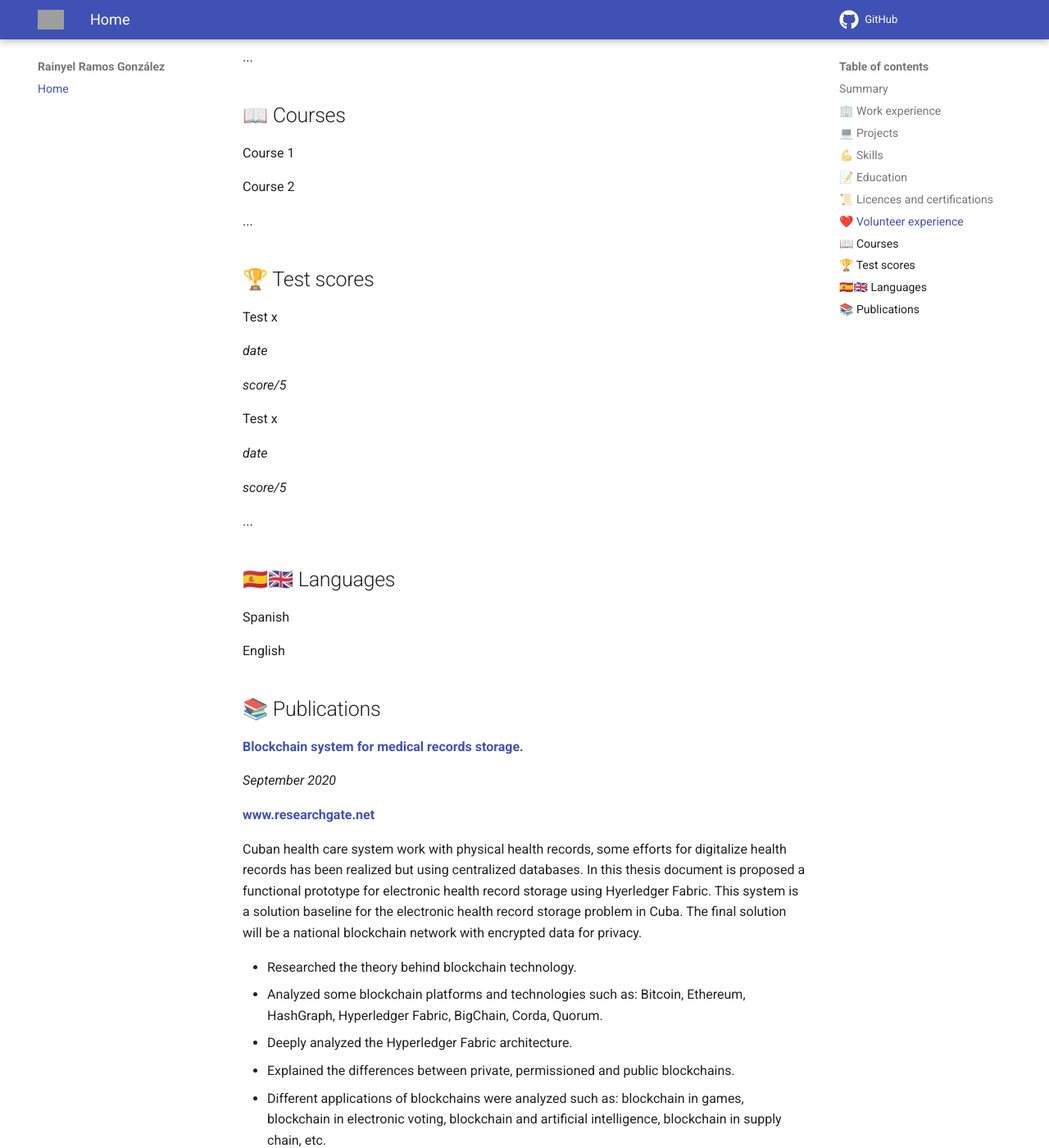
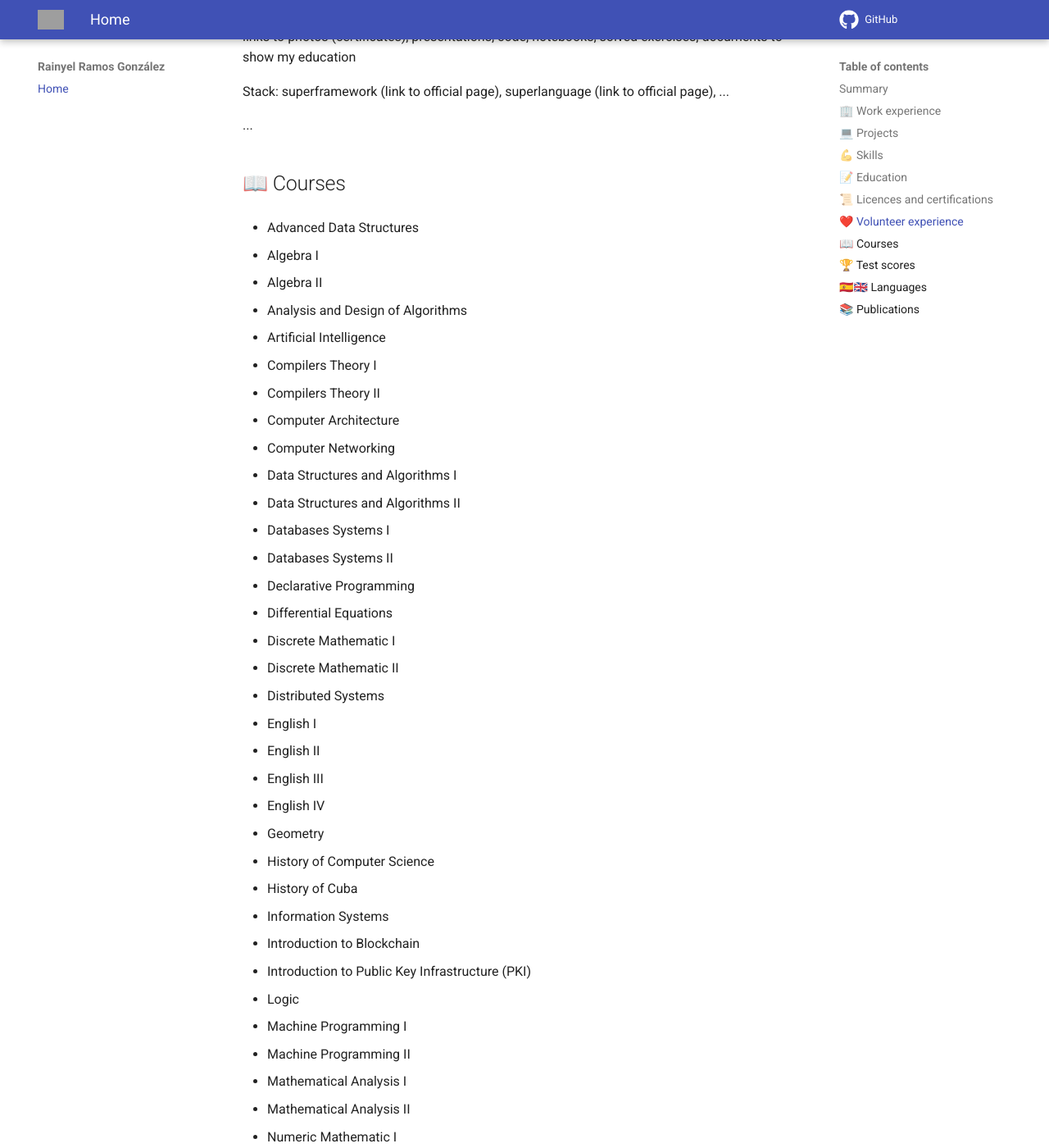
Before and after one commit to rayniel95/rayniel95.github.io, an MkDocs documentation site: the page built from docs/index.md, in a window 1280 px wide and 1400 px high, scrolled down 6715 px. Shown: the whole window at 82% size. Built offline with MkDocs 1.6.1 and Material for MkDocs 9.7.7, drawn with Linux system fonts in a browser that asks for light colours; emoji names are drawn with the system emoji font; some of the changed text lies outside the part shown; grey boxes are pictures that could not be loaded.

Commit message:
courses updated

```diff
--- a/docs/index.md
+++ b/docs/index.md
@@ -35,6 +35,8 @@ Havana, Cuba
 Co-workers
 :
 
+Enterprise public register:
+
 ---
 
 **Graduate Researcher**
@@ -44,6 +46,8 @@ Artemisa University
 *December, 2020 – January, 2021*
 
 Artemisa, Cuba
+
+Enterprise public register:
 
 ## 💻 Projects
 
@@ -271,31 +275,275 @@ Stack: superframework (link to official page), superlanguage (link to official p
 
 ## 📖 Courses
 
-Course 1
+- Advanced Data Structures
 
-Course 2
+- Algebra I
 
-...
+- Algebra II
+
+- Analysis and Design of Algorithms
+
+- Artificial Intelligence
+
+- Compilers Theory I
+
+- Compilers Theory II
+
+- Computer Architecture
+
+- Computer Networking
+
+- Data Structures and Algorithms I
+
+- Data Structures and Algorithms II
+
+- Databases Systems I
+
+- Databases Systems II
+
+- Declarative Programming
+
+- Differential Equations
+
+- Discrete Mathematic I
+
+- Discrete Mathematic II
+
+- Distributed Systems
+
+- English I
+
+- English II
+
+- English III
+
+- English IV
+
+- Geometry
+
+- History of Computer Science
+
+- History of Cuba
+
+- Information Systems
+
+- Introduction to Blockchain
+
+- Introduction to Public Key Infrastructure (PKI)
+
+- Logic
+
+- Machine Programming I
+
+- Machine Programming II
+
+- Mathematical Analysis I
+
+- Mathematical Analysis II
+
+- Numeric Mathematic I
+
+- Numeric Mathematic II
+
+- Numeric Mathematic I
+
+- Numeric Mathematic II
+
+- Operating Systems I
+
+- Operating Systems II
+
+- Optimization Models I
+
+- Optimization Models II
+
+- Philosophy and Society
+
+- Probability Theory
+
+- Programming
+
+- Programming Languages
+
+- Simulation
+
+- Software Engineering
+
+- Statistics
 
 ## 🏆 Test scores
-Test x
+- Artificial Intelligence
 
-*date*
+    *dic 2019*
 
-*score/5*
+    *5/5*
 
-Test x
+- Compilers Theory I
 
-*date*
+    *jul 2019*
 
-*score/5*
+    *3/5*
 
-...
+- Declarative Programming
+
+    *jul 2019*
+
+    *3/5*
+
+- Optimization Models I
+
+    *dic 2018*
+
+    *3/5*
+
+- Probability Theory
+
+    *dic 2018*
+
+    *3/5*
+
+- Computer Networking
+
+    *jul 2018*
+
+    *3/5*
+
+- Discrete Mathematic II
+
+    *jul 2018*
+
+    *3/5*
+
+- Numeric Mathematic II
+
+    *jul 2018*
+
+    *4/5*
+
+- Programming Languages
+
+    *jul 2018*
+
+    *3/5*
+
+- Discrete Mathematic I
+
+    *dic 2017*
+
+    *3/5*
+
+- Numeric Mathematic I
+
+    *dic 2017*
+
+    *3/5*
+
+- Operating Systems I
+
+    *dic 2017*
+
+    *3/5*
+
+- Data Structures and Algorithms II
+
+    *jul 2017*
+
+    *3/5*
+
+- Databases Systems I
+
+    *jul 2017*
+
+    *3/5*
+
+- Differential Equations
+
+    *jul 2017*
+
+    *5/5*
+
+- English IV
+
+    *jul 2017*
+
+    *5/5*
+
+- Data Structures and Algorithms I
+
+    *dic 2016*
+
+    *3/5*
+
+- English III
+
+    *dic 2016*
+
+    *4/5*
+
+- Mathematical Analysis II
+
+    *dic 2016*
+
+    *3/5*
+
+- Algebra II
+
+    *jul 2016*
+
+    *3/5*
+
+- English II
+
+    *jul 2016*
+
+    *4/5*
+
+- History of Cuba
+
+    *jul 2016*
+
+    *5/5*
+
+- Mathematical Analysis I
+
+    *jul 2016*
+
+    *4/5*
+
+- Programming
+
+    *jul 2016*
+
+    *4/5*
+
+- Algebra I
+
+    *dic 2015*
+
+    *3/5*
+
+- English I
+
+    *dic 2015*
+
+    *4/5*
+
+- Geometry
+
+    *dic 2015*
+
+    *5/5*
+
+- Logic
+
+    *dic 2015*
+
+    *4/5*
 
 ## 🇪🇸🇬🇧 Languages
-Spanish
+Spanish: Native
 
-English
+English: Intermediate.
 
 ## 📚 Publications
 
```
Also changed, not shown: other parts of docs/index.md (+2 -1 lines), template.md (+5 -0 lines).
